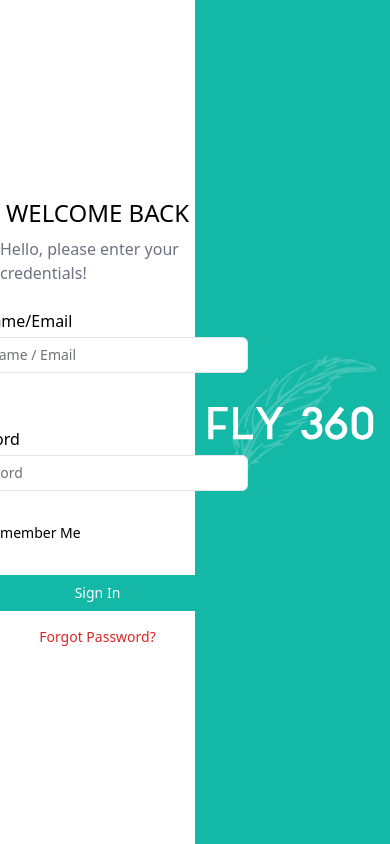
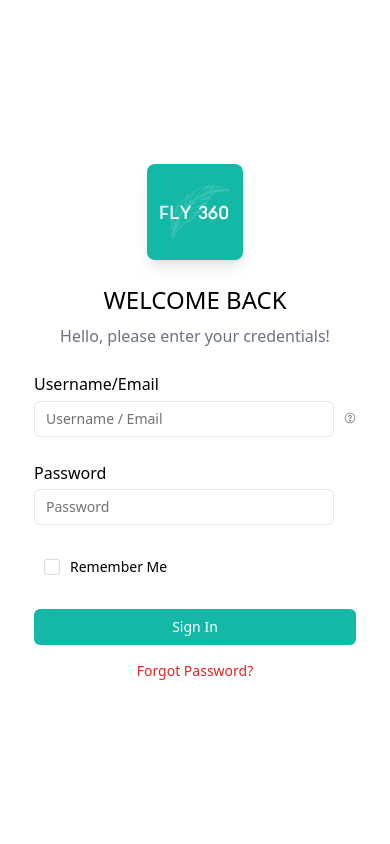
Before and after one commit to raikiri24/fly360-hris, a React (Vite) app: page /login in a window 390 px wide. Built offline with nearby package versions, Linux system fonts and the light colour scheme.

Commit message:
added responsiveness on login page

```diff
--- a/src/pages/Login/Login.jsx
+++ b/src/pages/Login/Login.jsx
@@ -4,14 +4,19 @@ import LoginForm from '../../components/Forms/LoginForm';
 
 const Login = () => {
   return (
-    <div className="flex h-screen">
-      <div className="flex flex-col justify-center items-center bg-white w-1/2">
+    <div className="flex h-screen ">
+      <div className="flex flex-col justify-center items-center bg-white w-1/2 max-lg:w-full ">
+        <img
+          src={Logo1}
+          alt="Large Logo"
+          className="w-24 h-24 rounded-lg mb-6 max-lg:bg-teal-500 p-2 shadow-lg hidden max-lg:block"
+        />
         <h1 className="text-black uppercase drop-shadow-3xl sm:text-4xl text-2xl text-left mb-2">
           Welcome Back
         </h1>
         <p className="text-gray-500 text-left mb-6">Hello, please enter your credentials!</p>
 
-        <div className="flex flex-col justify-center items-center bg-white w-1/2">
+        <div className="flex flex-col justify-center items-center bg-white w-1/2 max-lg:w-full ">
           <LoginForm />
         </div>
         <div className="flex items-center justify-between mt-4">
@@ -22,7 +27,7 @@ const Login = () => {
           </a>
         </div>
       </div>
-      <div className="bg-teal-500 w-1/2 flex justify-center items-center ">
+      <div className="bg-teal-500 w-1/2 flex justify-center items-center max-lg:hidden">
         <a href="/">
           <img src={Logo1} alt="Large Logo" className="w-96 h-96" />
         </a>
```
